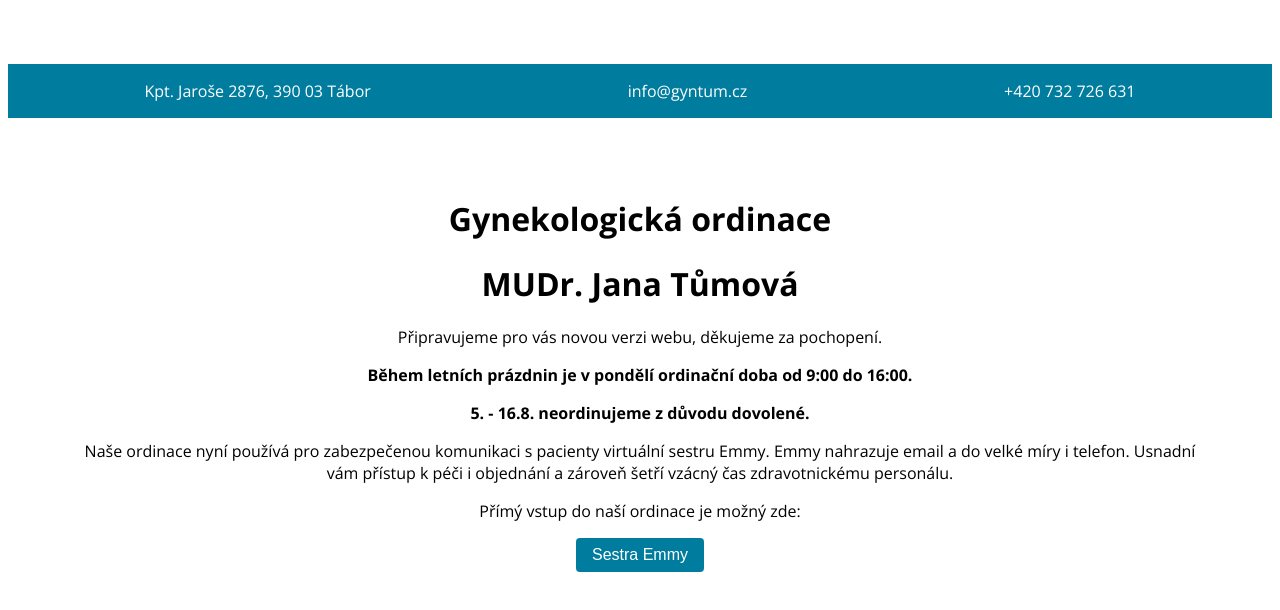
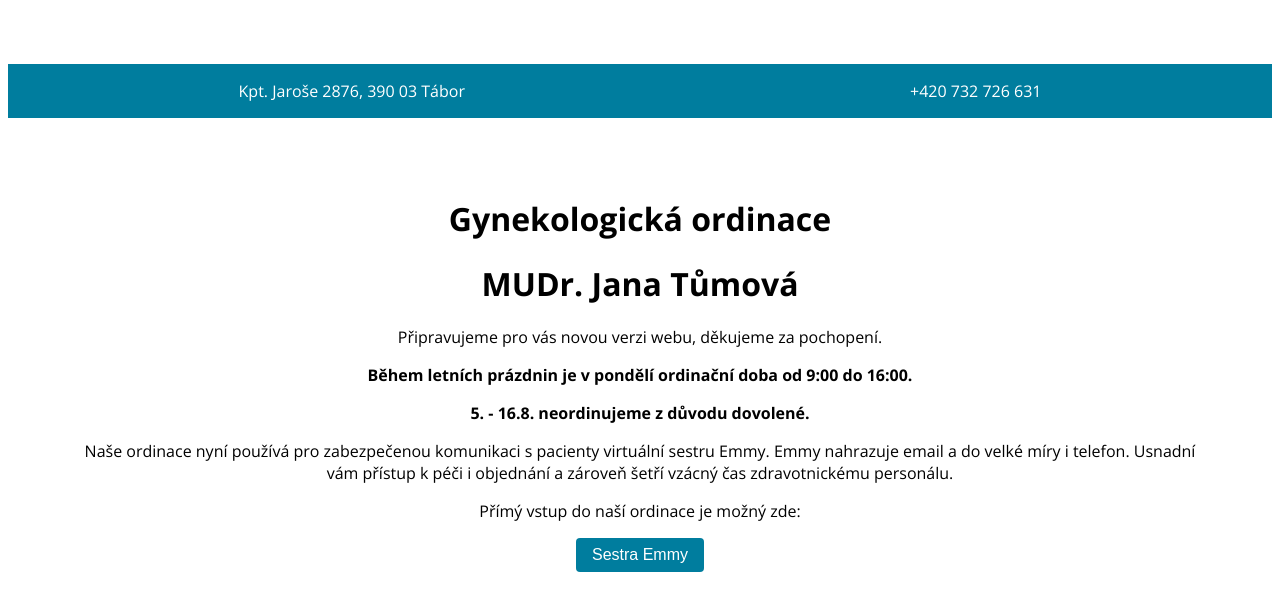
Before and after one commit to veronika-sesay/gyntum, a React (Vite) app: page / in a window 1280 px wide. Shown: the top 610 px of the page. Built offline with nearby package versions, Linux system fonts and the light colour scheme.

Commit message:
E-mail update

```diff
--- a/src/pages/HomePage/index.jsx
+++ b/src/pages/HomePage/index.jsx
@@ -6,7 +6,6 @@ export const HomePage = () => {
       <header>
         <div className="header-row">
           <p>Kpt. Jaroše 2876, 390 03 Tábor</p>
-          <p>info@gyntum.cz</p>
           <p>+420 732 726 631</p>
         </div>
       </header>
```
